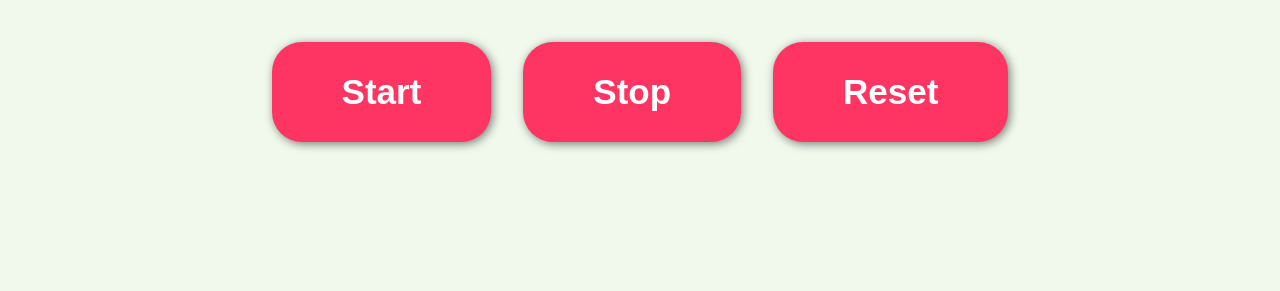
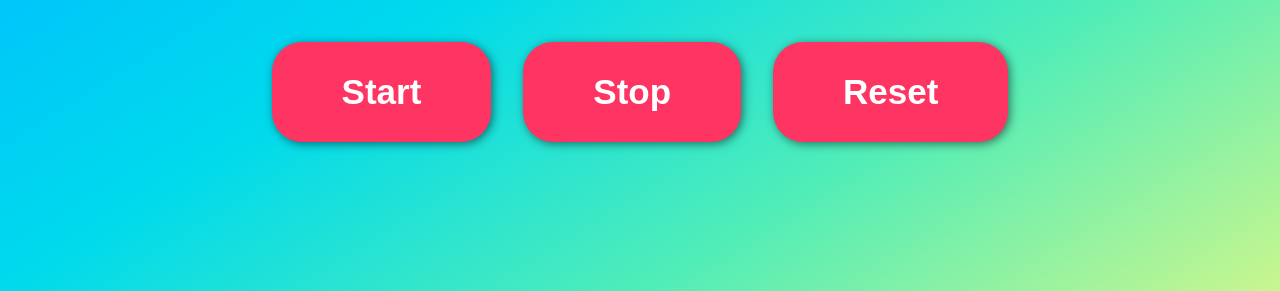
Before and after one commit to Rohit8285/JSproject-4, a plain HTML site: page index.html in a window 1280 px wide. Shown: the part 509-800 px from the top of the page. Drawn offline with Linux system fonts and the light colour scheme.

Commit message:
Update style.css

```diff
--- a/style.css
+++ b/style.css
@@ -1,7 +1,8 @@
 @import url('https://fonts.googleapis.com/css2?family=Dancing+Script:wght@700&family=Marck+Script&family=Merriweather&display=swap');
 
 body{
-    background: #f0f9ec;
+/*     background: #f0f9ec; */
+    background-image: linear-gradient(to right bottom, #7b97f9, #00beff, #00daec, #50edb8, #c9f68e);
     margin: 0;
     padding: 0;
     text-transform: capitalize;
```
